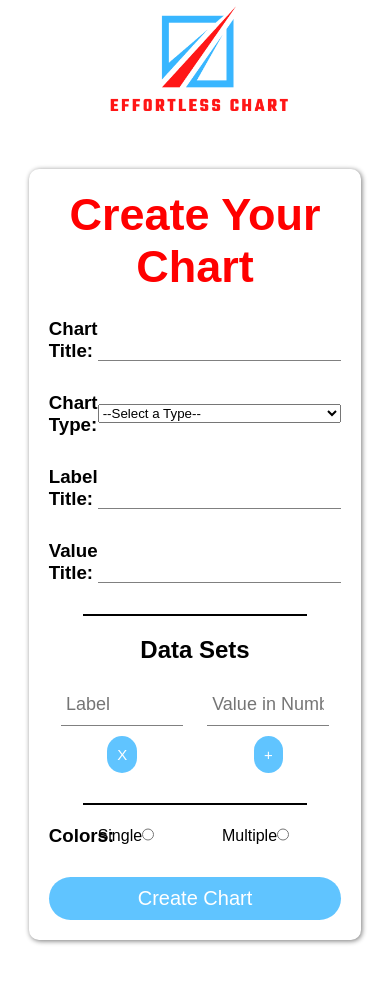
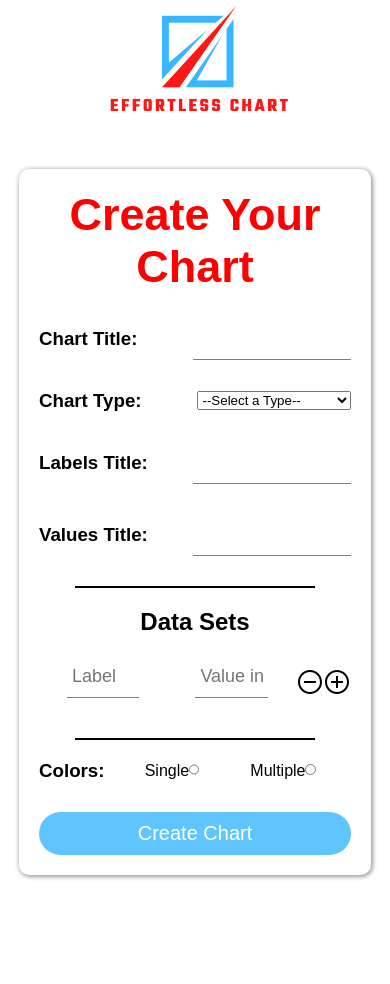
Before and after one commit to NoureldenRihan/Effortless-Chart, a React (Create React App) app: page / in a window 390 px wide. Shown: the top 984 px of the page. After the commit the page ends 925 px from the top, so only its background shows below. Built offline with nearby package versions, Linux system fonts and the light colour scheme.

Commit message:
Added Responsiveness for mobile Devices.

```diff
--- a/src/App.css
+++ b/src/App.css
@@ -53,11 +53,16 @@ nav {
 .dataContainer {
   margin: 50px auto;
   padding: 20px;
-  max-width: 75vw;
-  min-width: 60vw;
+  width: 75vw;
   border-radius: 10px;
   box-shadow: 1px 1px 5px 0.2px gray;
   transition: var(--lowTransition);
+}
+
+@media (max-width: 500px) {
+  .dataContainer {
+    width: 80vw;
+  }
 }
 
 .dataContainer:hover {
@@ -177,23 +182,19 @@ select {
   justify-content: center;
 }
 
-.dataset button {
-  width: fit-content;
-  font-size: 15px;
-}
-
-.dataset .columnset {
-  width: 30px;
-  background-color: transparent;
-}
-
-.dataset .columnset:hover {
-  background-color: transparent;
-  cursor: auto;
+.dataset svg {
+  cursor: pointer;
 }
 
 .datasetInput {
   width: 100%;
+}
+
+@media (max-width: 500px) {
+  .dataset .half {
+    width: 40%;
+    justify-content: center;
+  }
 }
 
 @media (max-width: 767px) {
@@ -208,6 +209,26 @@ select {
 
   .half h3 {
     width: 15%;
+  }
+}
+
+@media (max-width: 500px) {
+  .full input,
+  select {
+    width: 50%;
+  }
+
+  .full h3 {
+    width: 50%;
+  }
+
+  .half input,
+  select {
+    width: 50%;
+  }
+
+  .half h3 {
+    width: 50%;
   }
 }
 
@@ -239,7 +260,7 @@ select {
 }
 
 .buttons {
-  margin: 50px;
+  margin: 50px 0;
   display: flex;
   flex-flow: row nowrap;
   justify-content: space-around;
@@ -259,6 +280,13 @@ select {
   transition: var(--lowTransition);
 }
 
+@media (max-width: 767px) {
+  .buttons button {
+    font-size: 15px;
+    padding: 8px;
+  }
+}
+
 .buttons button:hover {
   background-color: rgb(40, 175, 252);
 }
--- a/src/components/ChartGraph.jsx
+++ b/src/components/ChartGraph.jsx
@@ -10,7 +10,7 @@ function ChartGraph() {
 
   const chartSetup = () => {
     const ctx = document.getElementById("chartCanvas").getContext("2d");
-    const myChart = new Chart(ctx, {
+    new Chart(ctx, {
       type: chartData.type,
       data: {
         labels: chartData.data.labels,
--- a/src/components/Data.jsx
+++ b/src/components/Data.jsx
@@ -109,8 +109,6 @@ function Data() {
             <option value="doughnut">Pie/Doughnut</option>
             <option value="radar">Radar</option>
             <option value="polarArea">PolarArea</option>
-            <option value="scatter">Scatter</option>
-            <option value="bubble">Bubble</option>
           </select>
         </div>
         <div className="half">
@@ -143,12 +141,26 @@ function Data() {
                 required
               />
             </div>
-            <button className="removeDataset" onClick={removeDataset}>
-              X
-            </button>
-            <button className="addDataset" onClick={addDataset}>
-              +
-            </button>
+            <svg
+              className="removeDataset"
+              onClick={removeDataset}
+              xmlns="http://www.w3.org/2000/svg"
+              width="24"
+              height="24"
+              viewBox="0 0 24 24"
+            >
+              <path d="M12 2c5.514 0 10 4.486 10 10s-4.486 10-10 10-10-4.486-10-10 4.486-10 10-10zm0-2c-6.627 0-12 5.373-12 12s5.373 12 12 12 12-5.373 12-12-5.373-12-12-12zm6 13h-12v-2h12v2z" />
+            </svg>
+            <svg
+              className="addDataset"
+              onClick={addDataset}
+              xmlns="http://www.w3.org/2000/svg"
+              width="24"
+              height="24"
+              viewBox="0 0 24 24"
+            >
+              <path d="M12 2c5.514 0 10 4.486 10 10s-4.486 10-10 10-10-4.486-10-10 4.486-10 10-10zm0-2c-6.627 0-12 5.373-12 12s5.373 12 12 12 12-5.373 12-12-5.373-12-12-12zm6 13h-5v5h-2v-5h-5v-2h5v-5h2v5h5v2z" />
+            </svg>
           </div>
           {dataset}
         </div>
```
